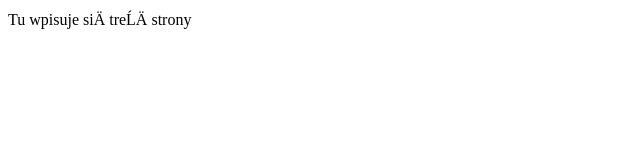
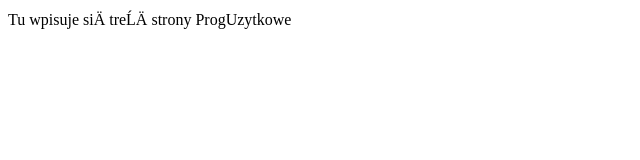
Before and after one commit to JakubOleksa/ProgUzytkowe, a plain HTML site: page index.html in a window 1280 px wide. Shown: the whole page, without its empty margins (0-640 px from the left). Drawn offline with Linux system fonts and the light colour scheme.

Commit message:
zmiany w plikach index i readme

```diff
--- a/index.html
+++ b/index.html
@@ -11,6 +11,7 @@
 <body>
 
 Tu wpisuje się treść strony
+    ProgUzytkowe
 
 </body>
 </html>
```
Also changed, not shown: 1 other file.
